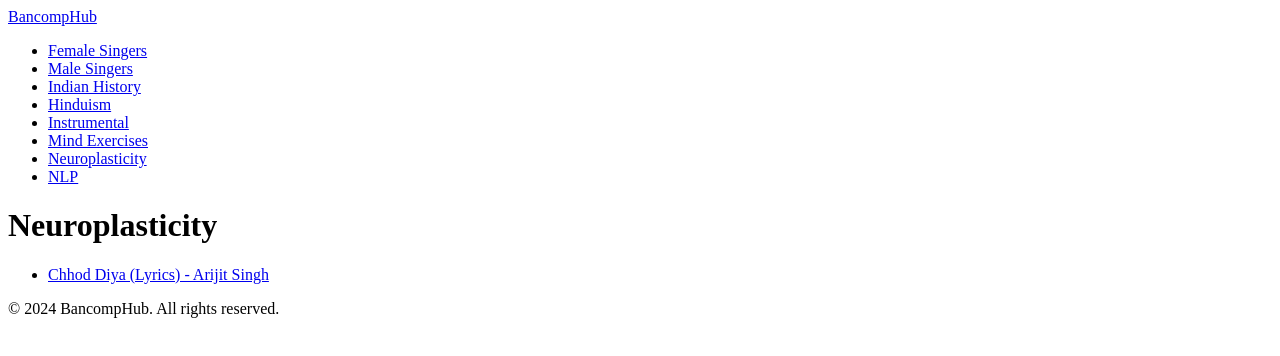
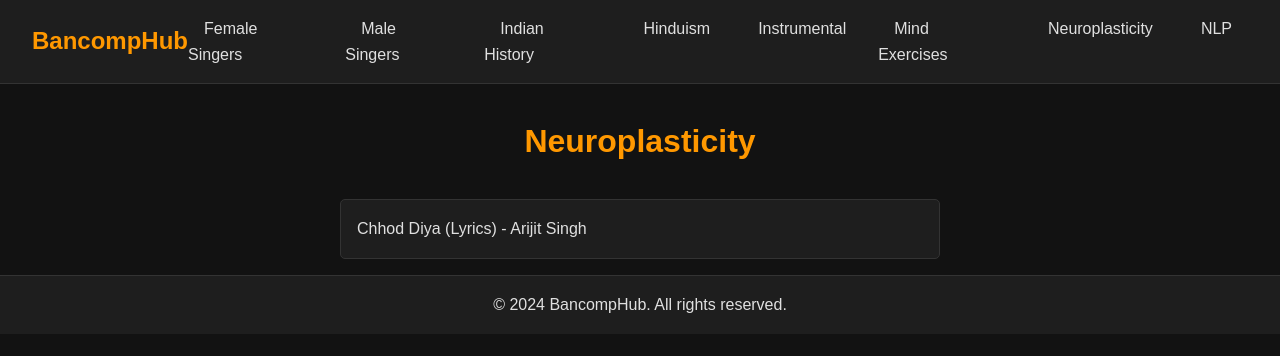
Before and after one commit to JitBanerjie/BancompHub, a plain HTML site: page pages/neuroplasticity.html in a window 1280 px wide. Drawn offline with Linux system fonts and the light colour scheme; files that its build step writes are made by us from their sources; the site is published under a folder, as on GitHub Pages, so addresses that start at the root find nothing.

Commit message:
Update neuroplasticity.html

```diff
--- a/pages/neuroplasticity.html
+++ b/pages/neuroplasticity.html
@@ -4,7 +4,7 @@
     <meta charset="UTF-8">
     <meta name="viewport" content="width=device-width, initial-scale=1.0">
     <title>Neuroplasticity</title>
-    <link rel="stylesheet" href="/CSS/styles.css">
+    <link rel="stylesheet" href="CSS/styles.css">
 </head>
 <body>
     <header>
@@ -17,7 +17,7 @@
                 <li><a href="hinduism.html">Hinduism</a></li>
                 <li><a href="instrumental.html">Instrumental</a></li>
                 <li><a href="mind-exercises.html">Mind Exercises</a></li>
-                <li><a href="Neuroplasticity.html">Neuroplasticity</a></li>
+                <li><a href="neuroplasticity.html">Neuroplasticity</a></li>
                 <li><a href="nlp.html">NLP</a></li>
                 <!-- Add other links here -->
             </ul>
```
